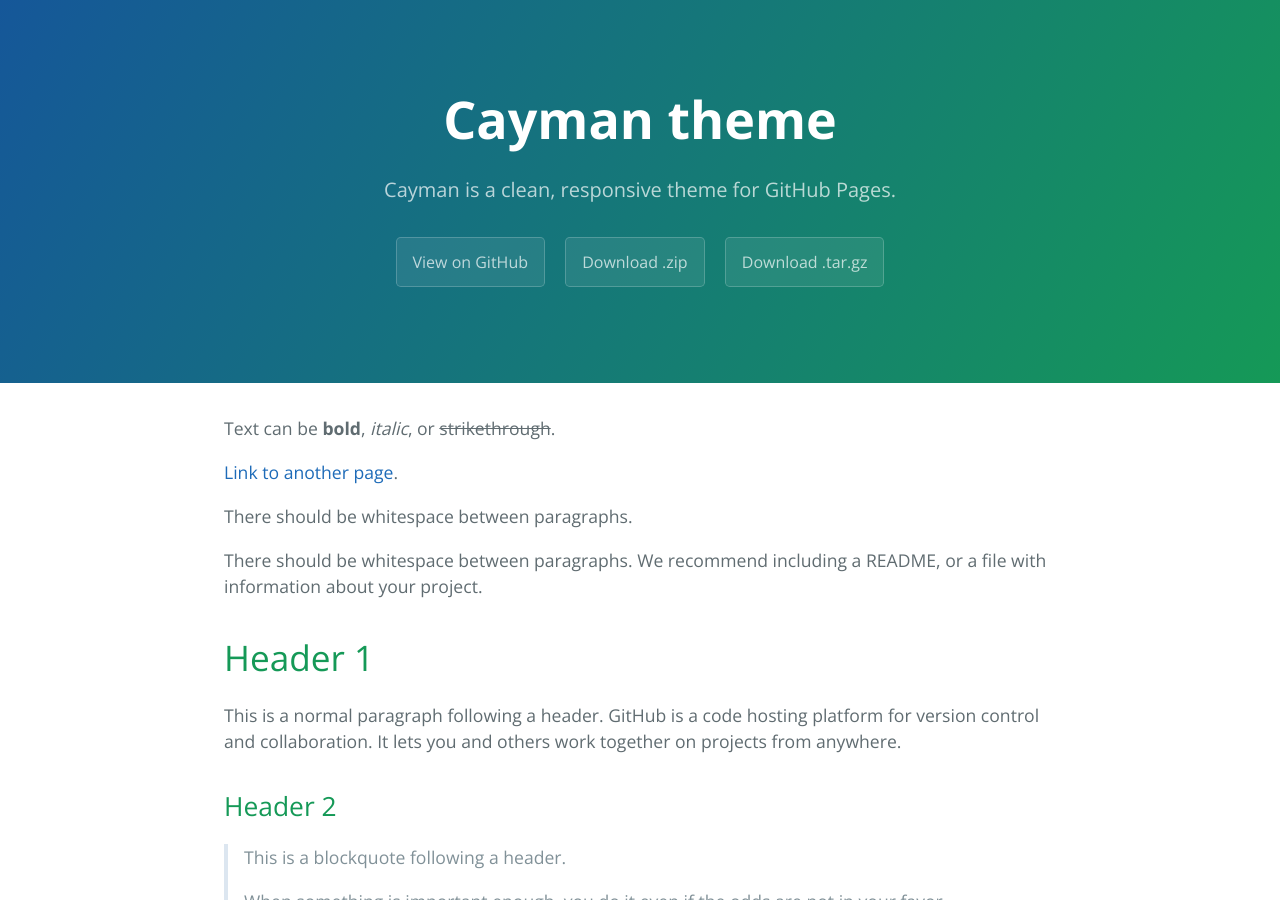
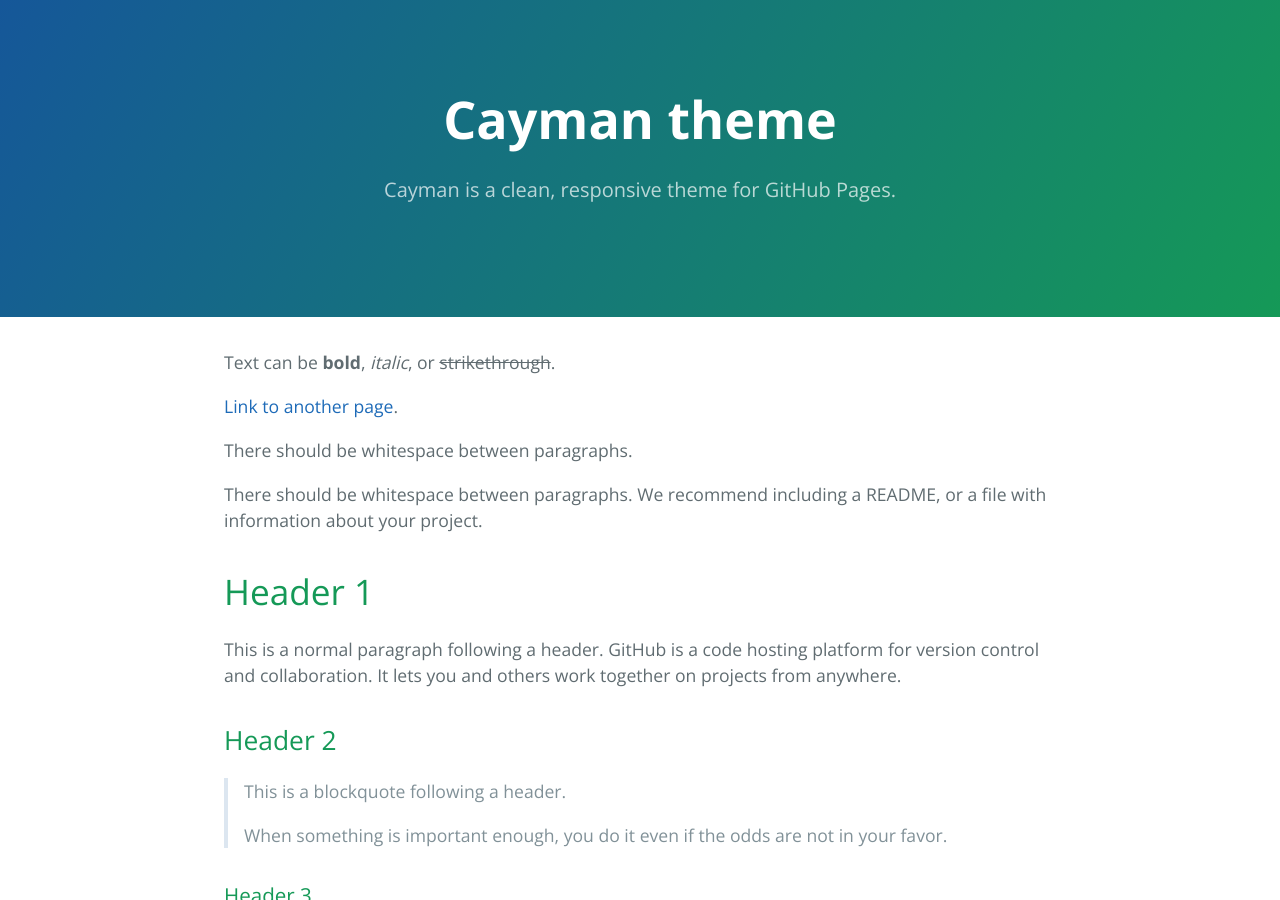
Before and after one commit to cihaneken/htmlblog, a Jekyll site: the page built from index.md, in a window 1280 px wide and 900 px high. Built offline with Jekyll 4.4.1, drawn with Linux system fonts in a browser that asks for light colours.

Commit message:
Update default.html

```diff
--- a/_layouts/default.html
+++ b/_layouts/default.html
@@ -1,5 +1,5 @@
 <!DOCTYPE html>
-<html lang="{{ site.lang | default: "en-US" }}">
+<html lang="{{ site.lang | default: "tr" }}">
   <head>
 
     {% if site.google_analytics %}
@@ -17,21 +17,14 @@
     <meta name="viewport" content="width=device-width, initial-scale=1">
     <meta name="theme-color" content="#157878">
     <meta name="apple-mobile-web-app-status-bar-style" content="black-translucent">
-    <link rel="stylesheet" href="{{ '/assets/css/style.css?v=' | append: site.github.build_revision | relative_url }}">
+    <link rel="stylesheet" href="{{ '/assets/css/style.css'}}">
   </head>
   <body>
-    <a id="skip-to-content" href="#content">Skip to the content.</a>
+    <a id="skip-to-content" href="#content">İçeriğe geç.</a>
 
     <header class="page-header" role="banner">
       <h1 class="project-name">{{ page.title | default: site.title | default: site.github.repository_name }}</h1>
       <h2 class="project-tagline">{{ page.description | default: site.description | default: site.github.project_tagline }}</h2>
-      {% if site.github.is_project_page %}
-        <a href="{{ site.github.repository_url }}" class="btn">View on GitHub</a>
-      {% endif %}
-      {% if site.show_downloads %}
-        <a href="{{ site.github.zip_url }}" class="btn">Download .zip</a>
-        <a href="{{ site.github.tar_url }}" class="btn">Download .tar.gz</a>
-      {% endif %}
     </header>
 
     <main id="content" class="main-content" role="main">
```
